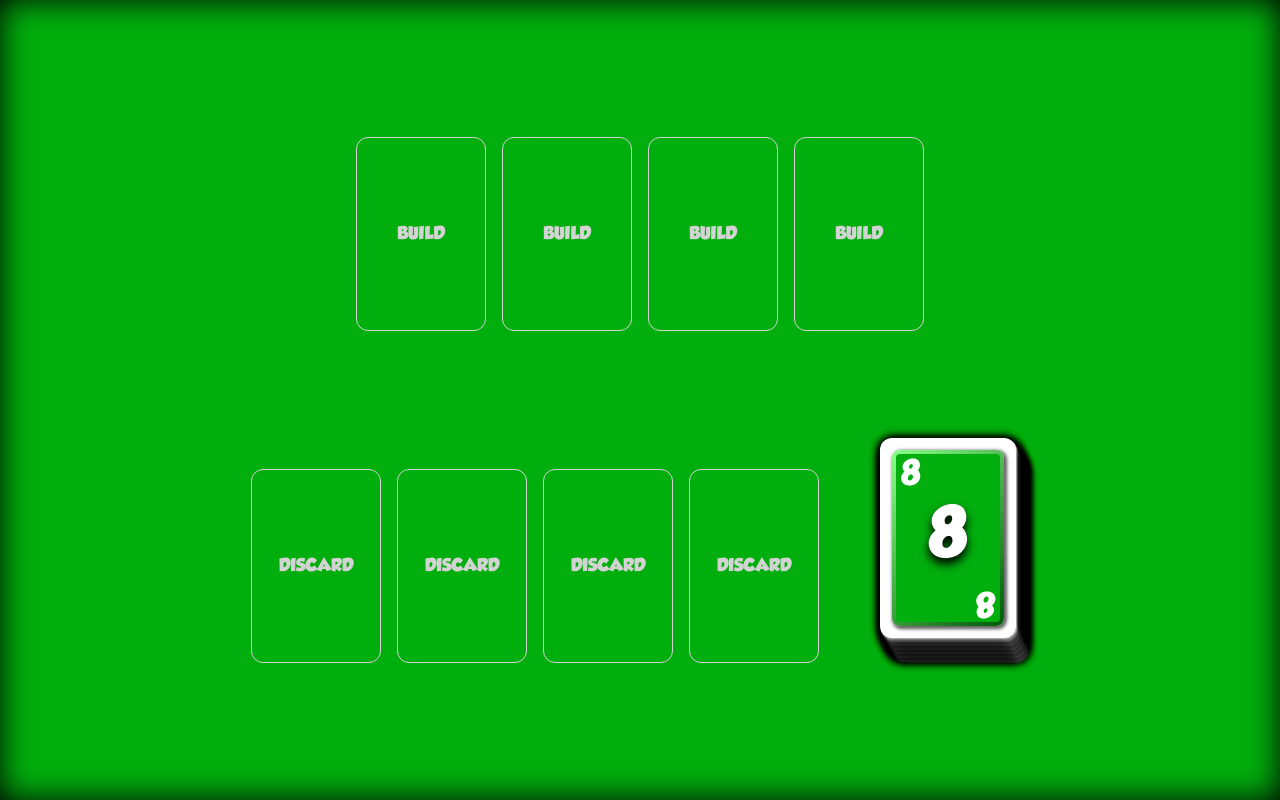
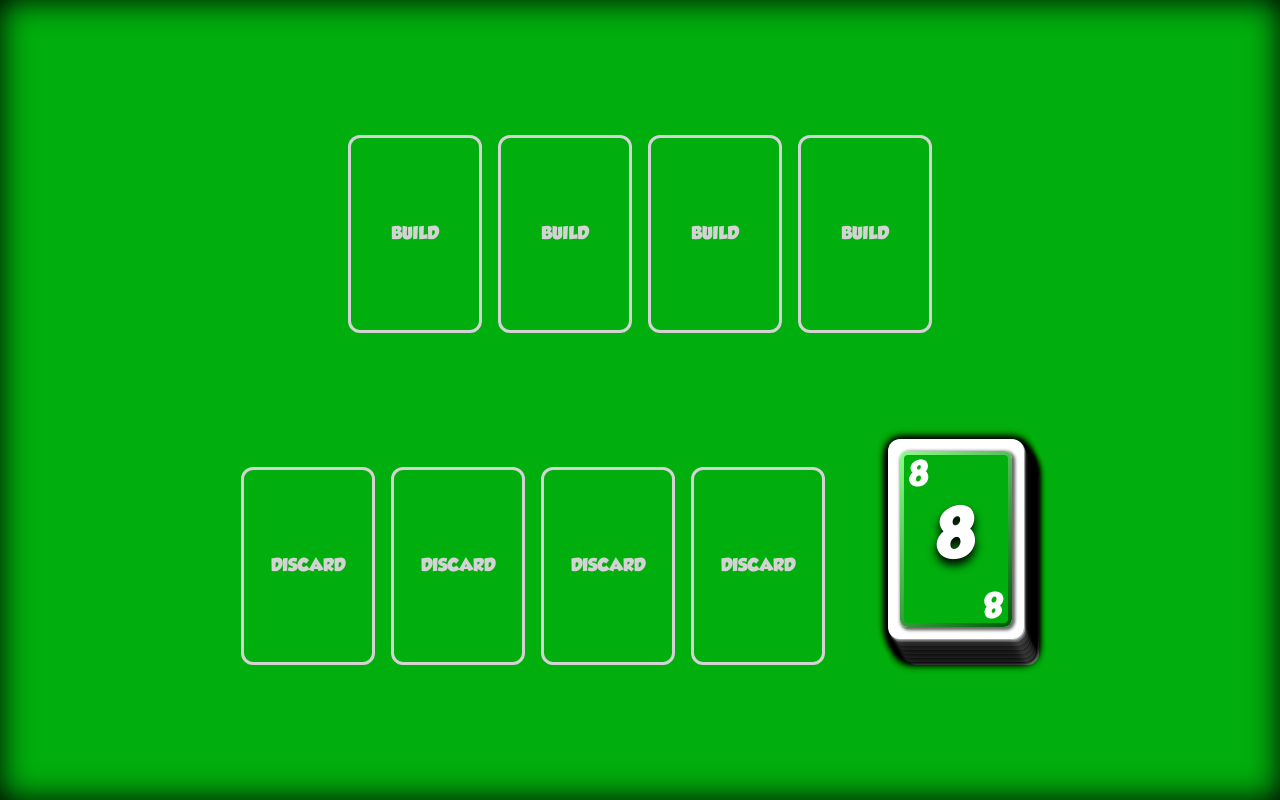
Before and after one commit to kristianpayne1/skip-po, a React (Vite) app: page / in a window 1280 px wide. Built offline with nearby package versions, Linux system fonts and the light colour scheme.

Commit message:
Minor refractoring and install redux toolkit

```diff
--- a/package.json
+++ b/package.json
@@ -10,9 +10,11 @@
     "preview": "vite preview"
   },
   "dependencies": {
+    "@reduxjs/toolkit": "^1.9.7",
     "react": "^18.2.0",
     "react-beautiful-dnd": "^13.1.1",
     "react-dom": "^18.2.0",
+    "react-redux": "^8.1.3",
     "styled-components": "^6.0.8"
   },
   "devDependencies": {
--- a/src/Deck.jsx
+++ b/src/components/Deck.jsx
@@ -7,7 +7,7 @@ const StyledDeck = styled.div`
   position: relative;
   height: 12em;
   width: 8em;
-  border: 0.1rem solid lightgray;
+  border: 0.2rem solid lightgray;
   border-radius: 0.75em;
   display: flex;
   align-items: center;
@@ -40,7 +40,9 @@ const getItemStyle = (snapshot, draggableStyle, idx) => {
 };
 
 const getListStyle = (isDraggingOver) => ({
-  boxShadow: isDraggingOver ? "inset 0 0 1em lightgray, 0 0 2em lightgray" : "none",
+  boxShadow: isDraggingOver
+    ? "inset 0 0 1em lightgray, 0 0 2em lightgray"
+    : "none",
 });
 
 const Deck = ({
--- /dev/null
+++ b/src/logic/store.js
@@ -0,0 +1,5 @@
+import { configureStore } from "@reduxjs/toolkit";
+
+export const store = configureStore({
+  reducer: {},
+});
--- a/src/main.jsx
+++ b/src/main.jsx
@@ -1,6 +1,12 @@
 import React from "react";
 import ReactDOM from "react-dom/client";
-import App from "./App.jsx";
-import "./index.css";
+import App from "./components/App";
+import { store } from "./logic/store";
+import { Provider } from "react-redux";
+import "./styles/index.css";
 
-ReactDOM.createRoot(document.getElementById("root")).render(<App />);
+ReactDOM.createRoot(document.getElementById("root")).render(
+  <Provider store={store}>
+    <App />
+  </Provider>
+);
```
Also changed, not shown: src/components/App.jsx (renamed from src/App.jsx), src/components/Card.jsx (renamed from src/Card.jsx), src/components/Game.jsx (renamed from src/Game.jsx), src/components/PlayerArea.jsx (renamed from src/PlayerArea.jsx), src/styles/index.css (renamed from src/index.css), 1 other file (tests, documents, lock files or other folders).
